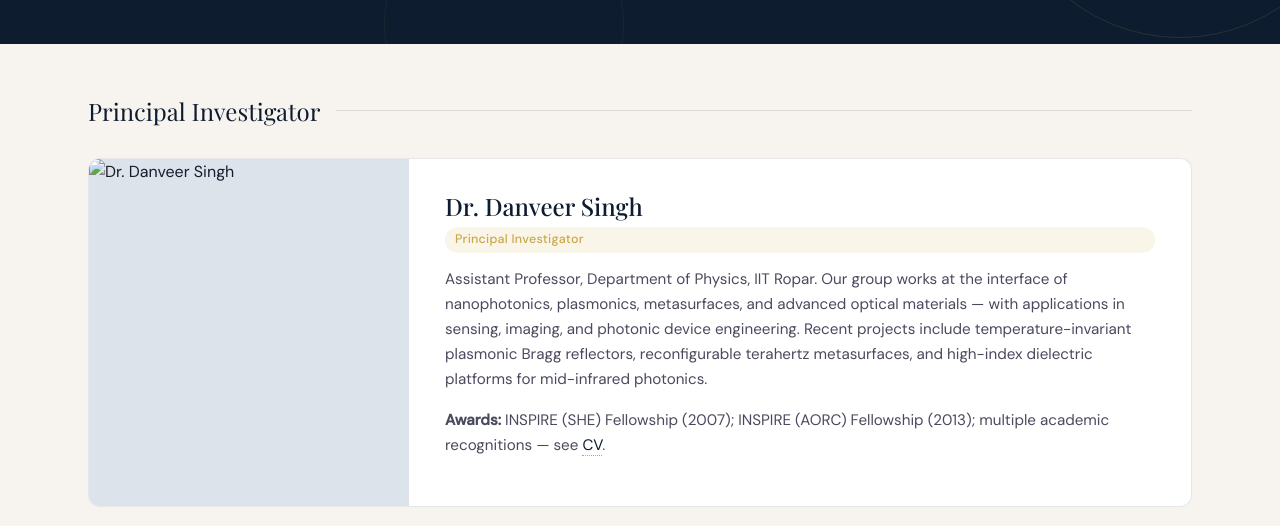
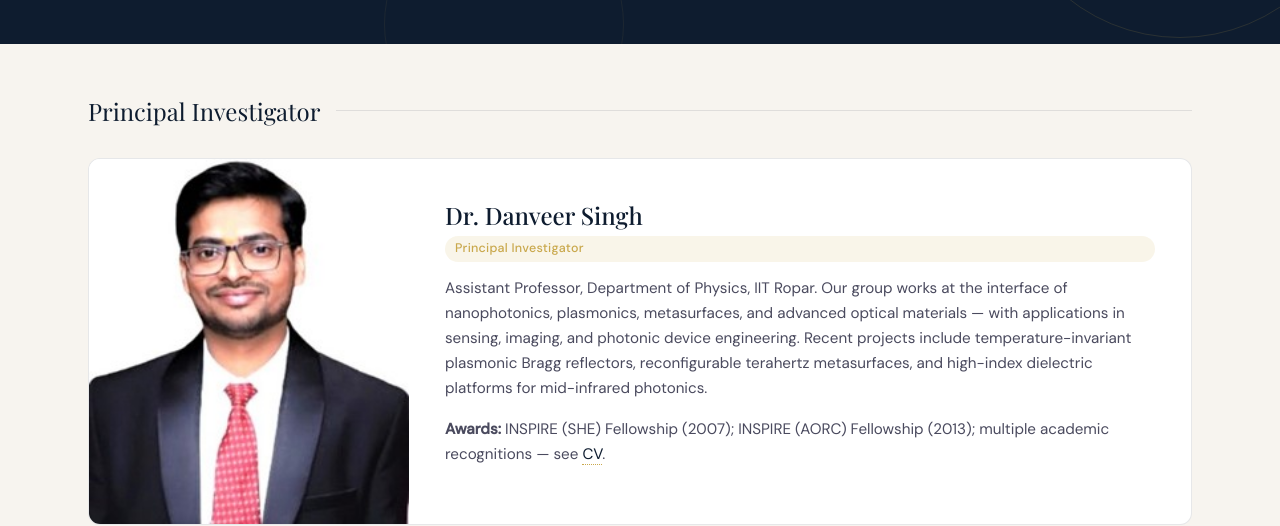
Before and after one commit to OptoMetaResearchLab/OptoMetaResearchLab, a plain HTML site: page people.html in a window 1280 px wide. Shown: the part 310-836 px from the top of the page. Drawn offline with nearby package versions, Linux system fonts and the light colour scheme.

Commit message:
Add files via upload

```diff
--- a/people.html
+++ b/people.html
@@ -35,7 +35,7 @@
 
   <div class="person-card lead">
     <div class="person-photo">
-      <img src="Danveer%20Singh.jpg" alt="Dr. Danveer Singh">
+      <img src="danveer.jpg" alt="Dr. Danveer Singh">
     </div>
     <div class="person-info">
       <h3>Dr. Danveer Singh</h3>
```
